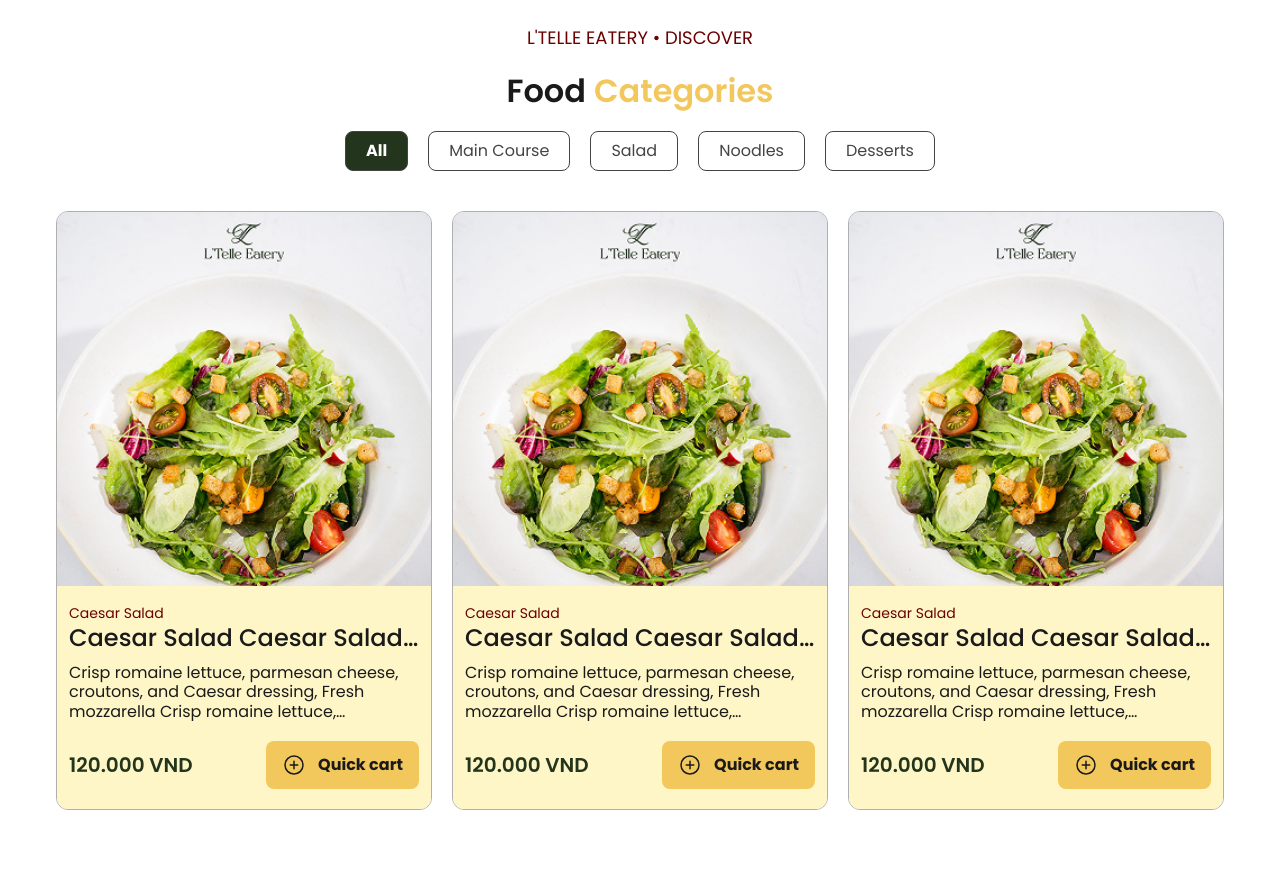
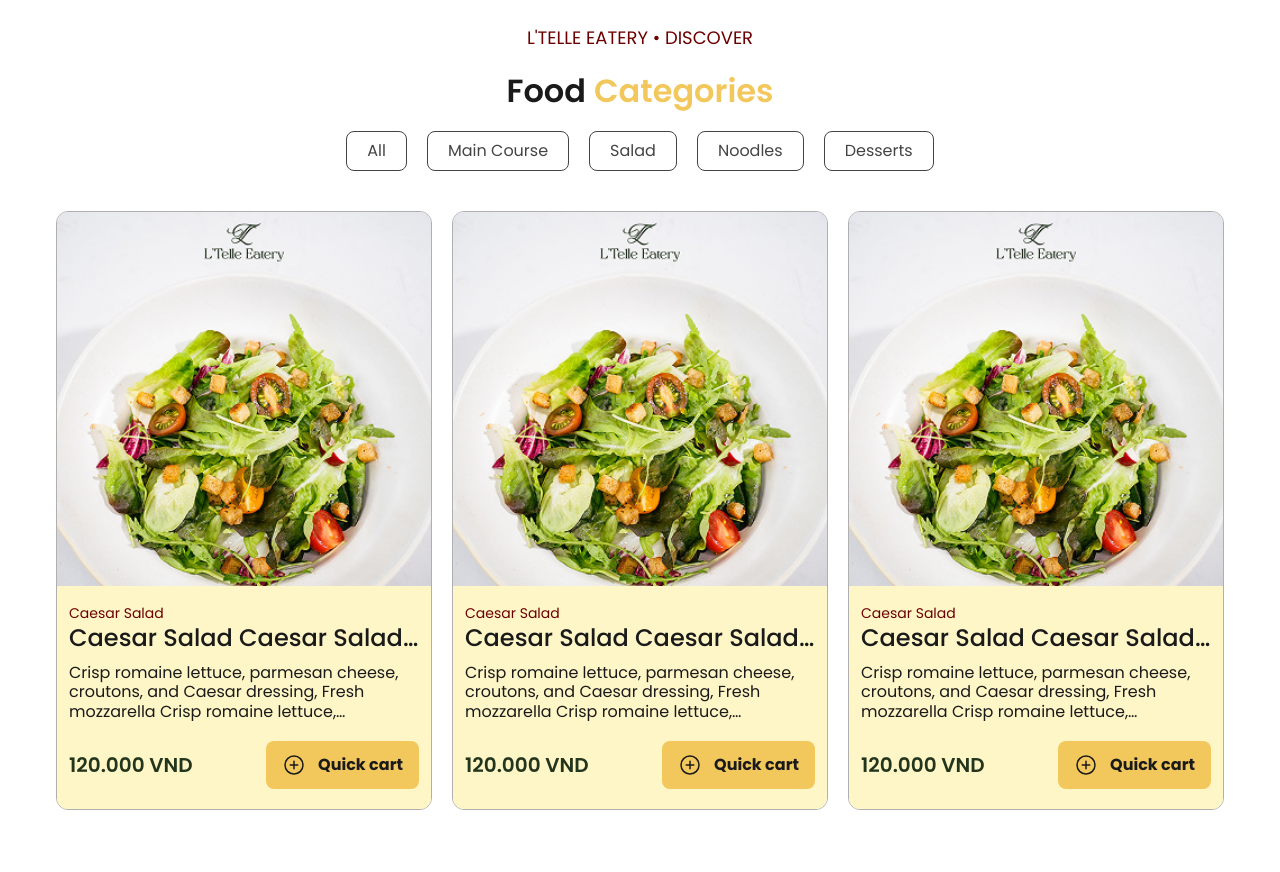
Before and after one commit to hoangkhoanguyen/ltelle-eatery, a Next.js app: page /menu/1 in a window 1280 px wide. Shown: the part 1140-2012 px from the top of the page. Built offline with nearby package versions, Linux system fonts and the light colour scheme.

Commit message:
handle click on menu category button

```diff
--- a/src/app/(web)/menu/[category]/page.tsx
+++ b/src/app/(web)/menu/[category]/page.tsx
@@ -5,7 +5,8 @@ import NewFood from "@/components/web/features/menu/NewFood";
 import { WhyChooseUsSection } from "@/components/web/shared/WhyChooseUsSection";
 import React from "react";
 
-const page = () => {
+const page = async ({ params }: { params: Promise<{ category: string }> }) => {
+  const { category } = await params;
   return (
     <div className="bg-web-background-3">
       <section className="relative">
@@ -19,7 +20,7 @@ const page = () => {
         </div>
       </section>
       <AboutMenu />
-      <FoodCategories />
+      <FoodCategories activeCategoryKey={category} />
       <NewFood />
       <section className="bg-web-background-1">
         <WhyChooseUsSection />
--- a/src/components/web/features/menu/FoodCategories.tsx
+++ b/src/components/web/features/menu/FoodCategories.tsx
@@ -1,7 +1,7 @@
 import { webRoutes } from "@/constants/route";
 import { cn } from "@/lib/utils";
 import Link from "next/link";
-import React from "react";
+import React, { FC } from "react";
 import ProductCard from "../../shared/ProductCard";
 
 const categories = [
@@ -27,7 +27,9 @@ const categories = [
   },
 ];
 
-const FoodCategories = () => {
+const FoodCategories: FC<{ activeCategoryKey: string }> = ({
+  activeCategoryKey,
+}) => {
   return (
     <section className="pt-8 pb-24 bg-web-background-1">
       <div className="container">
@@ -39,14 +41,16 @@ const FoodCategories = () => {
           <span className="text-web-secondary-1">Categories</span>
         </h2>
         <div className="flex flex-wrap justify-center items-center gap-3 lg:gap-5 mb-10">
-          {categories.map((category, index) => (
+          {categories.map((category) => (
             <Link
+              scroll={false}
               href={webRoutes.menu(category.key)}
               key={category.key}
               className={cn(
-                "px-5 h-10 flex items-center text-web-content-2 border border-web-content-2 rounded-lg text-web-body-mobile lg:text-web-body",
-                index === 0 &&
-                  "text-web-background-1 bg-web-primary text-web-button-mobile lg:text-web-button",
+                "px-5 h-10 flex items-center  rounded-lg text-web-body-mobile lg:text-web-body",
+                activeCategoryKey === category.key
+                  ? "text-web-background-1 bg-web-primary text-web-button-mobile lg:text-web-button"
+                  : "text-web-content-2 border border-web-content-2",
               )}
             >
               {category.name}
```
